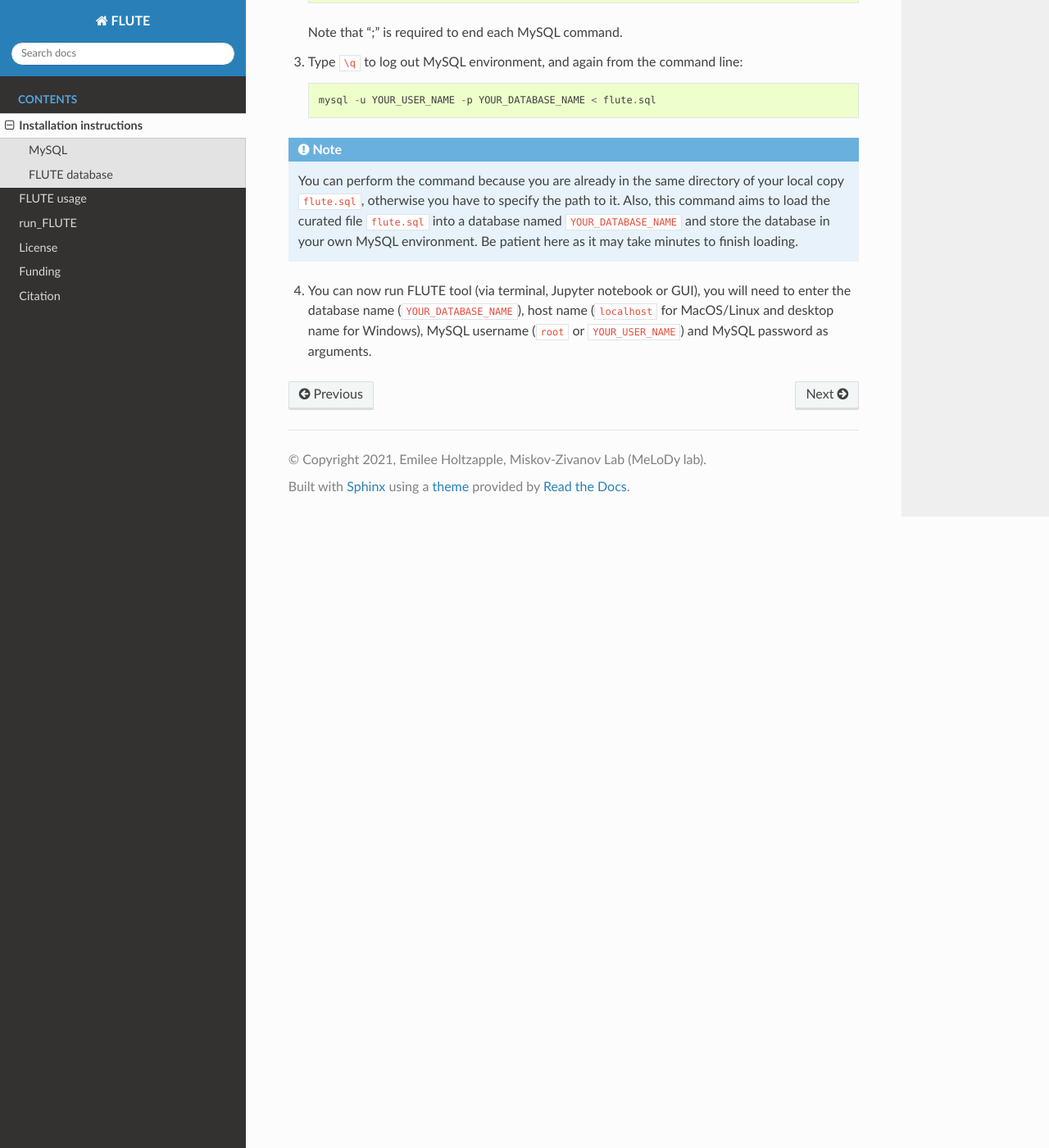
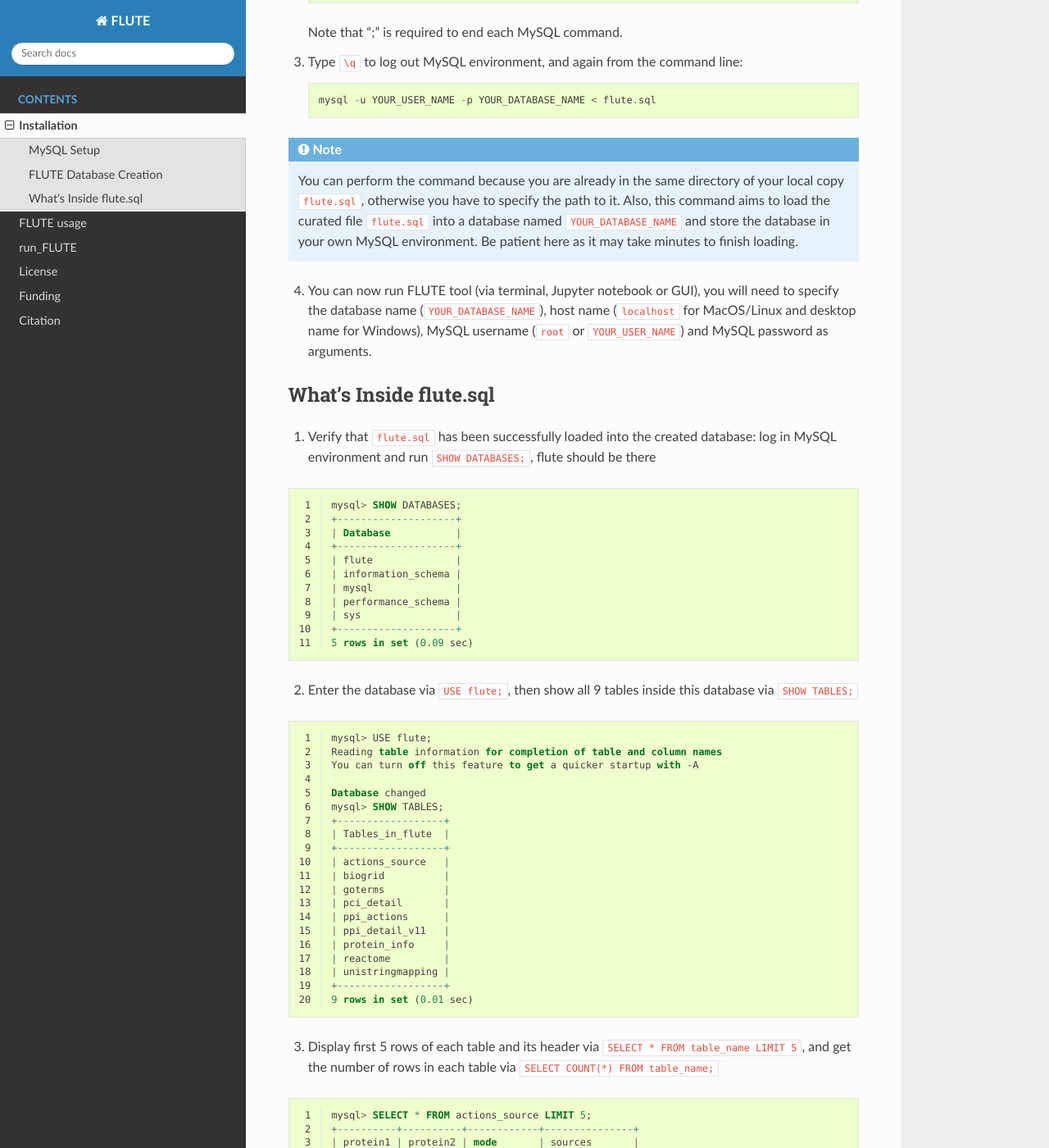
Before and after one commit to pitt-miskov-zivanov-lab/FLUTE, a Sphinx documentation site: the page built from docs/Installation.rst, in a window 1280 px wide and 1400 px high, scrolled down 1455 px. Shown: the whole window at 82% size. Built offline with Sphinx 7.4.7 and the Read the Docs theme 2.0.0, drawn with Linux system fonts in a browser that asks for light colours; some of the changed text lies outside the part shown.

Commit message:
Update Installation.rst

```diff
--- a/docs/Installation.rst
+++ b/docs/Installation.rst
@@ -1,8 +1,8 @@
-Installation instructions
-=========================
+Installation
+============
 
-MySQL
------
+MySQL Setup
+-----------
 1. Download the appropriate distribution of `MySQL <https://dev.mysql.com/downloads/mysql/>`_. During the installation process, you will be asked to create a local username (``root`` will be default username) and password to keep your database private.
 
 .. Attention::
@@ -12,7 +12,7 @@
 
 	mysql -u root
 
-   or replacing ``root`` with your customized username::
+   or replacing ``root`` with customized ``YOUR_USER_NAME``::
 
    	mysql -u YOUR_USER_NAME
 
@@ -32,8 +32,8 @@
 	pip install mysql-connector-python
 
 
-FLUTE database
---------------
+FLUTE Database Creation
+-----------------------
 
 1. Download `flute.sql <https://github.com/pitt-miskov-zivanov-lab/FLUTE/blob/master/supplementary/flute.sql.zip>`_ and unzip it as ``flute.sql``.
 2. In the same directory of your downloaded copy ``flute.sql``, access MySQL environment using your username and password::
@@ -54,4 +54,76 @@
 .. Note::
  You can perform the command because you are already in the same directory of your local copy ``flute.sql``, otherwise you have to specify the path to it. Also, this command aims to load the curated file ``flute.sql`` into a database named ``YOUR_DATABASE_NAME`` and store the database in your own MySQL environment. Be patient here as it may take minutes to finish loading.
 
-4. You can now run FLUTE tool (via terminal, Jupyter notebook or GUI), you will need to enter the database name (``YOUR_DATABASE_NAME``), host name (``localhost`` for MacOS/Linux and desktop name for Windows), MySQL username (``root`` or ``YOUR_USER_NAME``) and MySQL password as arguments.
+4. You can now run FLUTE tool (via terminal, Jupyter notebook or GUI), you will need to specify the database name (``YOUR_DATABASE_NAME``), host name (``localhost`` for MacOS/Linux and desktop name for Windows), MySQL username (``root`` or ``YOUR_USER_NAME``) and MySQL password as arguments.
+
+What's Inside flute.sql
+-----------------------
+1. Verify that ``flute.sql`` has been successfully loaded into the created database: log in MySQL environment and run ``SHOW DATABASES;``, flute should be there
+
+.. code-block:: sql
+   :linenos:
+
+   mysql> SHOW DATABASES;
+   +--------------------+
+   | Database           |
+   +--------------------+
+   | flute              |
+   | information_schema |
+   | mysql              |
+   | performance_schema |
+   | sys                |
+   +--------------------+
+   5 rows in set (0.09 sec)
+
+
+2. Enter the database via ``USE flute;``, then show all 9 tables inside this database via ``SHOW TABLES;``
+
+.. code-block:: sql
+   :linenos:
+
+   mysql> USE flute;
+   Reading table information for completion of table and column names
+   You can turn off this feature to get a quicker startup with -A
+
+   Database changed
+   mysql> SHOW TABLES;
+   +------------------+
+   | Tables_in_flute  |
+   +------------------+
+   | actions_source   |
+   | biogrid          |
+   | goterms          |
+   | pci_detail       |
+   | ppi_actions      |
+   | ppi_detail_v11   |
+   | protein_info     |
+   | reactome         |
+   | unistringmapping |
+   +------------------+
+   9 rows in set (0.01 sec)
+
+
+3. Display first 5 rows of each table and its header via ``SELECT * FROM table_name LIMIT 5``, and get the number of rows in each table via ``SELECT COUNT(*) FROM table_name;``
+
+.. code-block:: sql
+   :linenos:
+
+   mysql> SELECT * FROM actions_source LIMIT 5;
+   +----------+----------+------------+---------------+
+   | protein1 | protein2 | mode       | sources       |
+   +----------+----------+------------+---------------+
+   | 10006    | 9207     | binding    | PMID028963492 |
+   | 10006    | 9759     | binding    | PMID020062535 |
+   | 1002293  | 994615   | binding    | PMID023717315 |
+   | 10035    | 11197    | expression | PMID021488981 |
+   | 10035    | 6404     | expression | PMID028553272 |
+   +----------+----------+------------+---------------+
+   5 rows in set (0.01 sec)
+
+   mysql> SELECT COUNT(*) FROM actions_source;
+   +----------+
+   | COUNT(*) |
+   +----------+
+   | 10066005 |
+   +----------+
+   1 row in set (0.59 sec)
```
